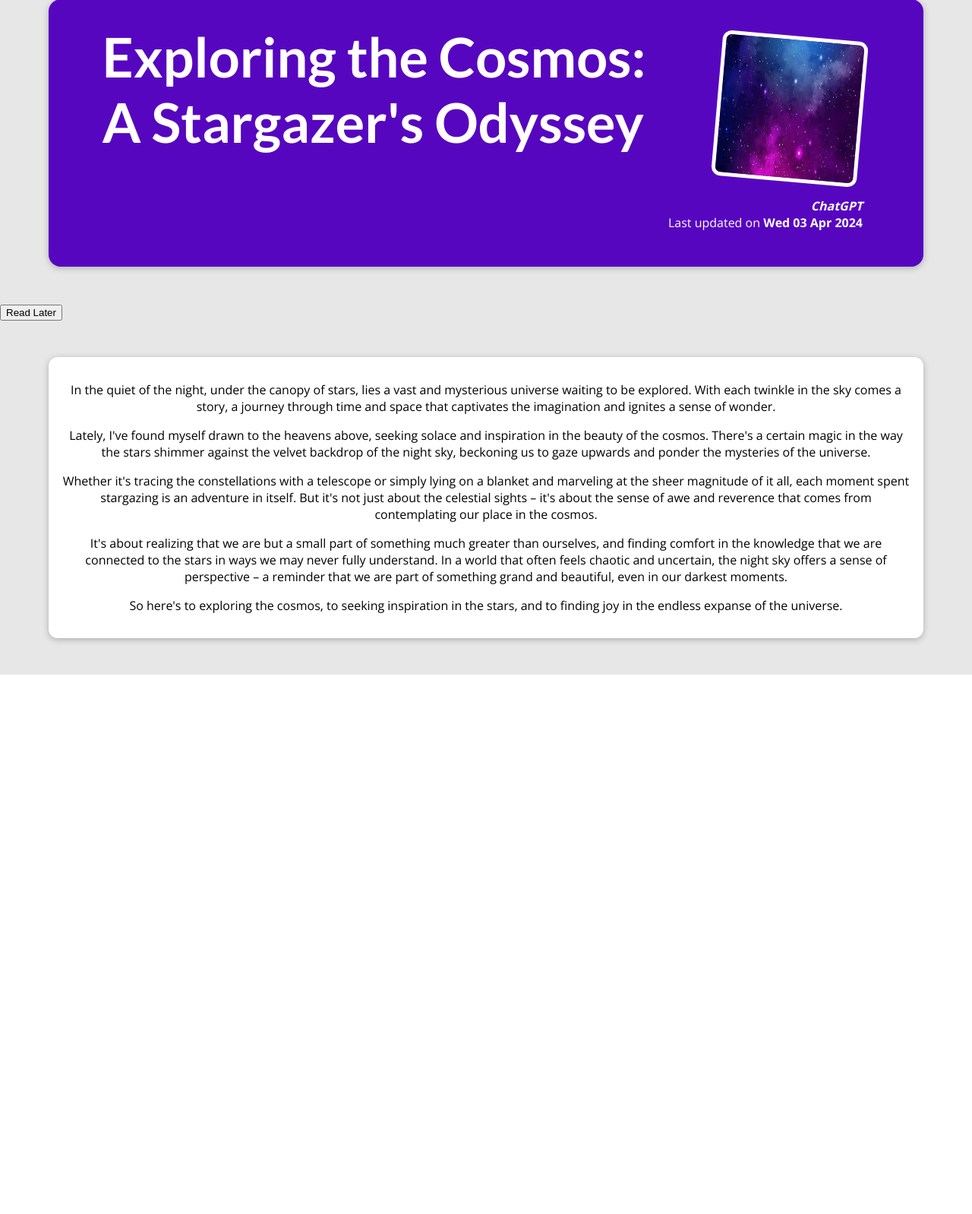
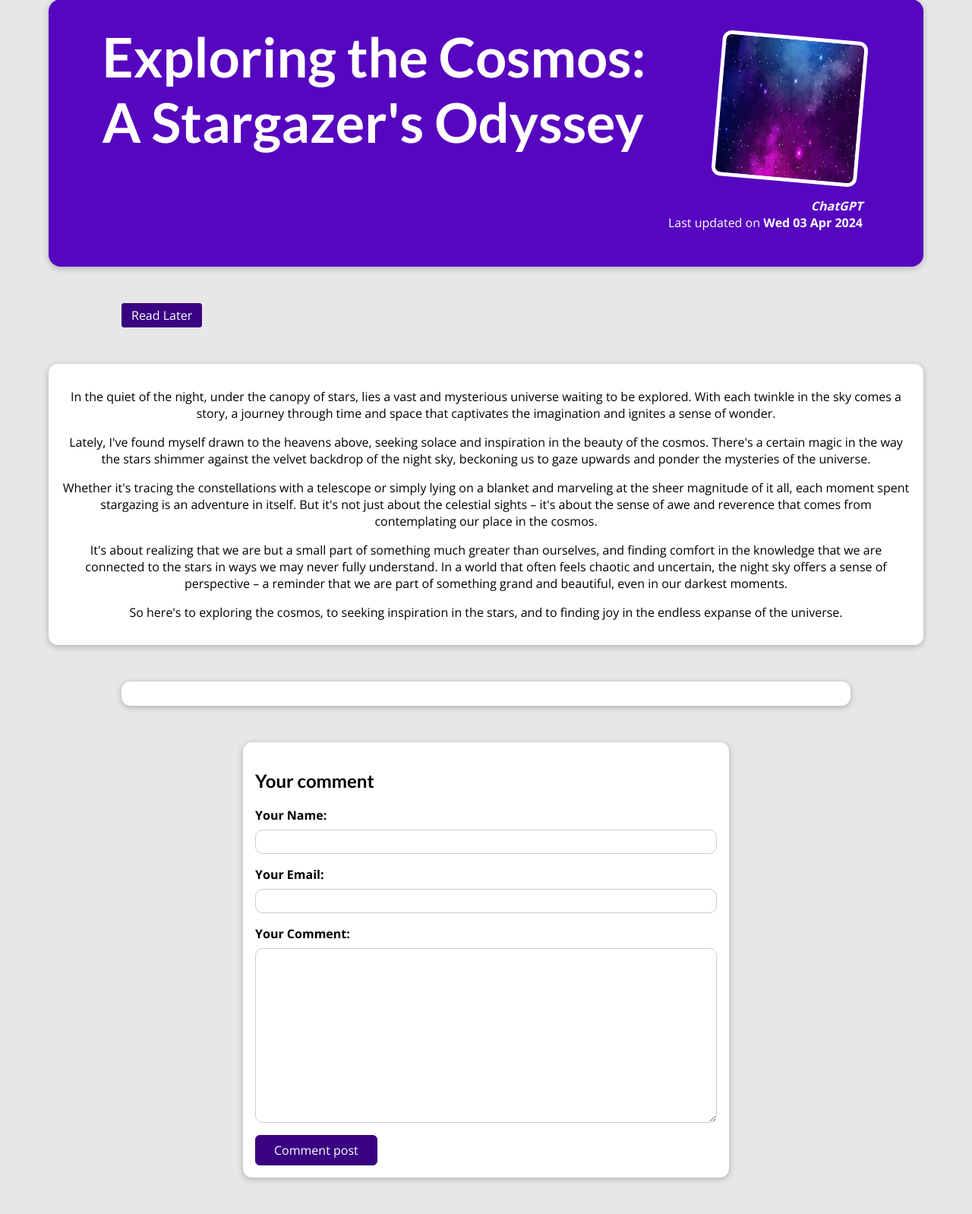
Before and after one commit to sziroks/django-udemy-course, a Django app: a page that uses my_site/blog/templates/blog/post-detail.html in a window 1280 px wide. Shown: the part 129-1727 px from the top of the page at 76% size. Before the commit the page ends 1017 px from the top, so only its background shows below. Run offline with Django 5.2, Linux system fonts and the light colour scheme; data comes from the database, SQL or seed files in the repository; both versions use the stored data as it was after the commit.

Commit message:
Added comments to post details

```diff
--- a/my_site/blog/admin.py
+++ b/my_site/blog/admin.py
@@ -1,5 +1,5 @@
 from django.contrib import admin
-from .models import Post, Author
+from .models import Post, Author, Comment
 
 # Register your models here.
 
@@ -12,6 +12,10 @@ class PostAdmin(admin.ModelAdmin):
 class AuthorAdmin(admin.ModelAdmin):
     pass
 
+class CommentAdmin(admin.ModelAdmin):
+    list_display = ("user_name", "id_post")
+
 
 admin.site.register(Post, PostAdmin)
 admin.site.register(Author, AuthorAdmin)
+admin.site.register(Comment, CommentAdmin)
--- /dev/null
+++ b/my_site/blog/forms.py
@@ -0,0 +1,13 @@
+from django import forms
+from .models import Comment
+
+
+class CommentForm(forms.ModelForm):
+    class Meta:
+        model = Comment
+        exclude = ["id_post"]
+        labels = {
+            "user_name": "Your Name",
+            "user_email": "Your Email",
+            "text": "Your Comment",
+        }
--- a/my_site/blog/models.py
+++ b/my_site/blog/models.py
@@ -27,3 +27,10 @@ class Post(models.Model):
     def save(self, *args, **kwargs):
         self.slug = slugify(self.title)
         super(Post, self).save(*args, **kwargs)
+
+class Comment(models.Model):
+    id_comment = models.AutoField(primary_key=True)
+    id_post = models.ForeignKey(Post, on_delete=models.CASCADE, null=False, related_name="comments")
+    user_name = models.CharField(max_length=100)
+    user_email = models.EmailField()
+    text = models.TextField(max_length=400)
--- a/my_site/blog/static/blog/post-detail.css
+++ b/my_site/blog/static/blog/post-detail.css
@@ -53,6 +53,50 @@ body {
   font-weight: bold;
 }
 
+#comment-form {
+  margin: 3rem auto;
+  width: 90%;
+  max-width: 40rem;
+  border-radius: 12px;
+  background-color: white;
+  box-shadow: 0 2px 8px rgba(0, 0, 0, 0.25);
+  padding: 1rem;
+}
+
+#comment-form button {
+  font: inherit;
+  background-color: #390281;
+  color: white;
+  border: 1px solid #390281;
+  padding: 0.5rem 1.5rem;
+  border-radius: 6px;
+  cursor: pointer;
+}
+
+#comment-form button:hover,
+#comment-form button:active {
+  background-color: #4f0ba7;
+  border-color: #4f0ba7;
+}
+
+#read-later-form button {
+  margin: auto 10rem;
+  width: auto;
+  font: inherit;
+  background-color: #390281;
+  color: white;
+  border: 1px solid #390281;
+  padding: 0.25rem 0.75rem;
+  border-radius: 3px;
+  cursor: pointer;
+}
+
+#read-later-form button:hover,
+#read-later-form button:active {
+  background-color: #4f0ba7;
+  border-color: #4f0ba7;
+}
+
 main {
   width: 90%;
   max-width: 90rem;
@@ -66,3 +110,91 @@ body {
 p {
   text-align: center;
 }
+
+.form-control {
+  margin-bottom: 1rem;
+}
+
+.form-control label {
+  font-weight: bold;
+  margin-bottom: 0.5rem;
+  display: block;
+}
+
+.form-control input,
+.form-control textarea {
+  display: block;
+  width: 100%;
+  font: inherit;
+  padding: 0.25rem;
+  border-radius: 10px;
+  border: 1px solid #ccc
+}
+
+.errorlist {
+  list-style: none;
+  margin: 0.5rem 0;
+  padding: 0;
+  color: #d6000b;
+}
+
+.invalid label {
+  color:#d6000b;
+}
+
+.invalid input,
+.invalid textarea {
+  border-color: #d6000b;
+  background-color: #ffe6e7;
+}
+
+#alert {
+  margin: 8rem auto 3rem auto;
+  border: 1px solid #d6000b;
+  background-color: #ffe6e7;
+  padding: 1rem;
+  width: 90%;
+  max-width: 40rem;
+}
+
+#alert a {
+  text-decoration: none;
+  border: 1px solid #d6000b;
+  background-color: #d6000b;
+  color: white;
+  padding: 0.25rem 1.5rem;
+  border-radius: 6px;
+}
+
+#comments {
+  margin: 3rem auto;
+  width: 90%;
+  max-width: 60rem;
+  border-radius: 12px;
+  background-color: white;
+  box-shadow: 0 2px 8px rgba(0, 0, 0, 0.25);
+  padding: 1rem 2rem;
+}
+
+#comments ul {
+  list-style: none;
+  margin: 0;
+  padding: 0;
+}
+
+#comments li {
+  margin-bottom: 1rem;
+  border-bottom: 2px solid #ccc;
+}
+
+#comments li:last-of-type {
+  border-bottom: none;
+}
+
+#comments h2 {
+  color: #464646;
+}
+
+#comments p {
+  text-align: left;
+}
--- a/my_site/blog/templates/blog/post-detail.html
+++ b/my_site/blog/templates/blog/post-detail.html
@@ -8,6 +8,15 @@
 {% endblock %}
 
 {% block content %}
+
+    {% if comment_form.errors %}
+        <div id="alert">
+            <h2>There was a problem saving your comment</h2>
+            <p>Please check the comment form below the post</p>
+            <a href="#comment_form">Fix!</a>
+        </div>
+    {% endif %}
+
     <section id="summary">
         <h2>{{ post.title }}</h2>
         <article>
@@ -21,16 +30,41 @@
     {% if read_later %}
         <p>This post is selected to be read later</p>
     {% else %}
-        <form action="read-later" method="POST">
+        <form id="read-later-form" action="read-later" method="POST">
             {% csrf_token %}
             <input type="hidden" name="id_post" value="{{ post.id_post }}" />
-            <button>Read Later</Button>
+            <button>Read Later</button>
         </form>
     {% endif %}
 
     <main>
-        <p>
             {{ post.content|linebreaks }}
-        </p>
     </main>
+
+    <section id="comments">
+        <ul>
+            {% for comment in comments %}
+                <li>
+                    <h2>{{ comment.user_name }}</h2>
+                    <p>{{ comment.text }}</p>
+                </li>
+            {% endfor %}
+        </ul>
+
+    </section>
+
+    <section id="comment-form">
+        <h2>Your comment</h2>
+        <form action="{% url "post-detail-page" post.slug %}" method="POST">
+            {% csrf_token %}
+                {% for form_field in comment_form %}
+                    <div class="form-control {% if form_field.errors %} invalid {% endif %}">
+                        {{ form_field.label_tag }}
+                        {{ form_field }}
+                        {{ form_field.errors }}
+                    </div>
+                {% endfor %}
+            <button type="submit">Comment post</button>
+        </form>
+    </section>
 {% endblock %}
--- a/my_site/blog/views.py
+++ b/my_site/blog/views.py
@@ -5,8 +5,10 @@ from django.shortcuts import get_object_or_404
 from datetime import date
 from django.views import View
 from django.views.generic import ListView, DetailView
+from django.urls import reverse
 
 from .models import Post
+from .forms import CommentForm
 
 
 class StartingPageView(View):
@@ -21,19 +23,45 @@ class AllPostsView(ListView):
     context_object_name = "all_posts"
 
 
-class PostDetailView(DetailView):
-    template_name = "blog/post-detail.html"
-    model = Post
+class PostDetailView(View):
+    def get(self, request, slug):
+        post = Post.objects.get(slug=slug)
+        id_post = post.id_post
+        read_later = str(id_post) == request.session.get("read_later")
 
-    def get_context_data(self, **kwargs: Any) -> dict[str, Any]:
-        context = super().get_context_data(**kwargs)
-        selected_post = self.object.id_post
-        request = self.request
-        rl_post = request.session.get("read_later")
-        context["read_later"] = str(selected_post) == rl_post
-        print(str(selected_post), rl_post)
+        return render(
+            request,
+            "blog/post-detail.html",
+            context={
+                "post": post,
+                "comment_form": CommentForm(),
+                "read_later": read_later,
+                "comments":post.comments.all().order_by("-id_comment"),
+            },
+        )
 
-        return context
+    def post(self, request, slug):
+        comment_form = CommentForm(request.POST)
+        post = Post.objects.get(slug=slug)
+        if comment_form.is_valid():
+            comment = comment_form.save(commit=False)
+            comment.id_post = post
+            comment.save()
+            return HttpResponseRedirect(reverse("post-detail-page", args=[slug]))
+
+        id_post = post.id_post
+        read_later = str(id_post) == request.session.get("read_later")
+        return render(
+            request,
+            "blog/post-detail.html",
+            context={
+                "post": post,
+                "comment_form": comment_form,
+                "read_later": read_later,
+                "comments":post.comments.all().order_by("-id_comment"),
+            },
+        )
+
 
 class ReadLaterView(View):
     def post(self, request):
```
Also changed, not shown: my_site/blog/migrations/0003_alter_post_image_comment.py (added), my_site/db.sqlite3. Lines whose indentation alone changed are shown as unchanged.
